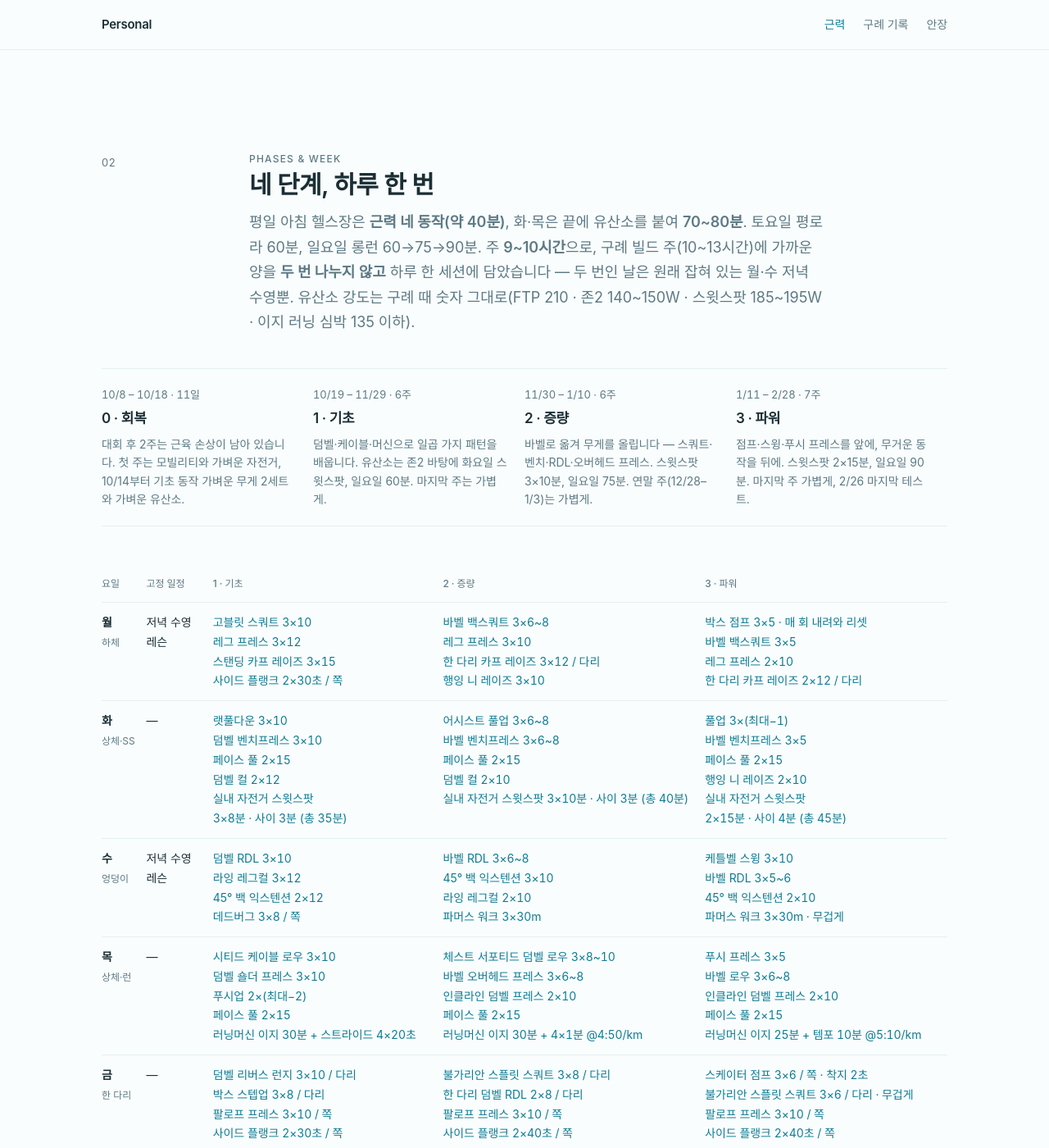
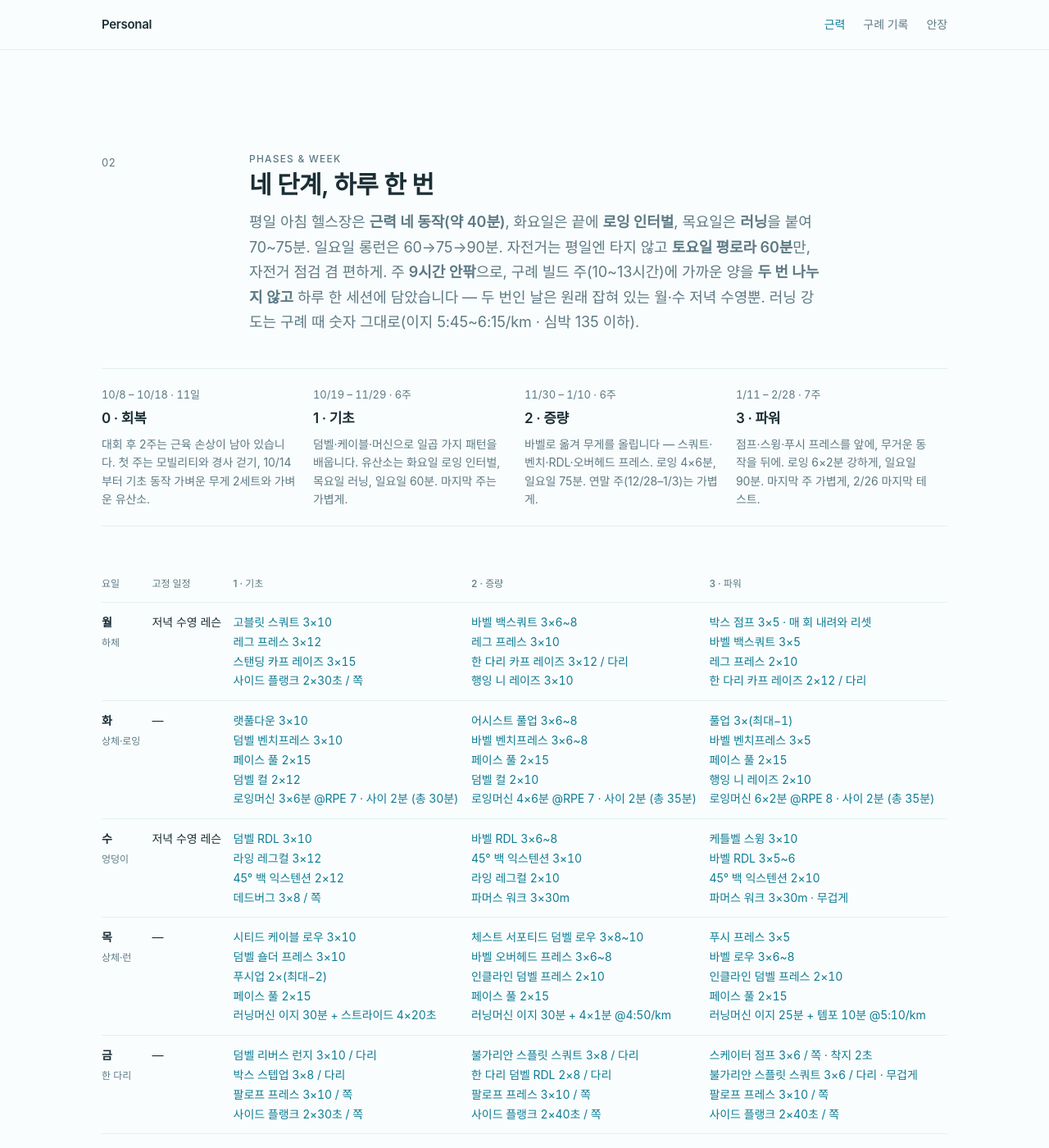
Before and after one commit to charach/legal-docs, a Jekyll site: the page personal/strength.html, which Jekyll copies as it is, in a window 1280 px wide and 1400 px high, scrolled down 2676 px. Shown: the whole window at 82% size. Built offline with Jekyll 4.4.1, drawn with Linux system fonts in a browser that asks for light colours; some web fonts are replaced; some of the changed text lies outside the part shown.

Commit message:
feat: drop weekday indoor bike from the strength calendar, swap Tuesday intervals to rowing, keep Saturday rollers easy
Co-Authored-By: Claude Opus 5.5 <noreply@anthropic.com>

```diff
--- a/personal/index.html
+++ b/personal/index.html
@@ -166,7 +166,7 @@
           <a class="row" href="strength.html" data-start="2026-10-08" data-goal="2027-02-28">
             <div>
               <div class="t">전신 근력, 하루 한 번</div>
-              <div class="d">아이언맨 다음 목표. 평일 아침 헬스장 근력 네 동작(화·목은 유산소까지) + 수영(월·수) · 평로라(토) · 롱런(일), 주 9~10시간. 한 번도 안 한 당기기·밀기부터 바벨·순간 힘까지 21주, 구례 기록에서 뽑은 우선순위.</div>
+              <div class="d">아이언맨 다음 목표. 평일 아침 헬스장 근력 네 동작(화 로잉·목 러닝까지) + 수영(월·수) · 평로라(토) · 롱런(일), 주 9시간 안팎. 한 번도 안 한 당기기·밀기부터 바벨·순간 힘까지 21주, 구례 기록에서 뽑은 우선순위.</div>
             </div>
             <div class="meta"><span class="dday tnum">—</span></div>
           </a>
--- a/personal/strength.html
+++ b/personal/strength.html
@@ -238,7 +238,7 @@
         <div>
           <span class="eyebrow">Phases & week</span>
           <h2>네 단계, 하루 한 번</h2>
-          <p class="lead">평일 아침 헬스장은 <b>근력 네 동작(약 40분)</b>, 화·목은 끝에 유산소를 붙여 <b>70~80분</b>. 토요일 평로라 60분, 일요일 롱런 60→75→90분. 주 <b>9~10시간</b>으로, 구례 빌드 주(10~13시간)에 가까운 양을 <b>두 번 나누지 않고</b> 하루 한 세션에 담았습니다 — 두 번인 날은 원래 잡혀 있는 월·수 저녁 수영뿐. 유산소 강도는 구례 때 숫자 그대로(FTP 210 · 존2 140~150W · 스윗스팟 185~195W · 이지 러닝 심박 135 이하).</p>
+          <p class="lead">평일 아침 헬스장은 <b>근력 네 동작(약 40분)</b>, 화요일은 끝에 <b>로잉 인터벌</b>, 목요일은 <b>러닝</b>을 붙여 70~75분. 일요일 롱런은 60→75→90분. 자전거는 평일엔 타지 않고 <b>토요일 평로라 60분</b>만, 자전거 점검 겸 편하게. 주 <b>9시간 안팎</b>으로, 구례 빌드 주(10~13시간)에 가까운 양을 <b>두 번 나누지 않고</b> 하루 한 세션에 담았습니다 — 두 번인 날은 원래 잡혀 있는 월·수 저녁 수영뿐. 러닝 강도는 구례 때 숫자 그대로(이지 5:45~6:15/km · 심박 135 이하).</p>
         </div>
       </div>
       <div class="sec-body">
@@ -302,7 +302,7 @@
           <li><b>적힌 것이 끝나면 그날은 성공.</b><span>더 하는 건 자유. 다만 다음 날 같은 부위가 아프면 그날은 「시간이 남으면」을 건너뜁니다. 헬스장을 못 간 날은 근력 앞 두 동작만이라도.</span></li>
           <li><b>관절이 찌르듯 아프면 그 동작은 뺀다.</b><span>근육이 뻐근한 건 괜찮습니다. 무릎·어깨·허리가 날카롭게 아프면 그날은 모빌리티로 바꾸고, 사흘 넘게 가면 병원.</span></li>
           <li><b>단백질은 체중 1kg당 1.6g.</b><span>82kg이면 하루 약 130g — 끼니마다 손바닥 한두 개 크기의 고기·생선·두부·계란. 운동보다 이게 먼저 막힙니다.</span></li>
-          <li><b>하드 유산소는 하체 다음 날 다리를 덜 쓰는 쪽으로.</b><span>스윗스팟은 월요일 하체 다음 날 자전거로, 목요일 러닝은 수요일 하체 다음이라 이지 위주. 강하게 달리는 건 일요일 마지막 10분뿐. 주말 다리를 위해 금요일 한 다리 운동은 무게를 아낀다.</span></li>
+          <li><b>평일엔 자전거를 타지 않는다.</b><span>강도 유산소는 화요일 로잉(월요일 하체 다음 날이라 달리기보다 다리 부담이 적다), 목요일 러닝의 짧은 빠른 구간, 일요일 마지막 10분. 자전거는 토요일 평로라뿐이고 편하게. 주말 다리를 위해 금요일 한 다리 운동은 무게를 아낀다.</span></li>
         </ul>
       </div>
     </div>
@@ -328,7 +328,7 @@
   /* ---------- 동작 ---------- */
   var EX = {
     mob:      { n:'모빌리티', g:'회복', how:'90/90 고관절 전환 1분씩 · 오픈북 흉추 회전 좌우 8회 · 종아리·햄스트링 스트레칭 좌우 1분. 숨 참지 않고 천천히.' },
-    ebike:    { n:'실내 자전거', g:'유산소', how:'헬스장 자전거로 대화가 되는 강도(존2). 회복 주에는 숨이 안 찰 만큼.' },
+    incwalk:  { n:'러닝머신 경사 걷기', g:'유산소', how:'경사 8~10%, 시속 5~5.5km. 숨이 조금 찰 정도로 걷는다. 손잡이는 잡지 않는다.' },
     goblet:   { n:'고블릿 스쿼트', g:'무릎', how:'덤벨 하나를 가슴 앞에 세로로 안고 앉는다. 팔꿈치가 무릎 안쪽을 스칠 만큼 깊게, 상체는 세운다. 스쿼트 자세를 배우는 동작.' },
     backsq:   { n:'바벨 백스쿼트', g:'무릎', how:'스쿼트 랙에서 바를 등 위쪽(승모근)에 얹고, 엉덩이를 뒤로 빼며 허벅지가 평행보다 조금 아래까지. 무릎은 발끝 방향, 발 전체로 민다. 안전바를 꼭 걸 것.' },
     legpress: { n:'레그 프레스', g:'무릎', how:'발을 발판 가운데 어깨너비로. 무릎이 가슴 쪽으로 90도보다 조금 더 올 때까지 내렸다 민다. 끝에서 무릎을 잠그지 않는다.' },
@@ -365,10 +365,10 @@
     hkr:      { n:'행잉 니 레이즈', g:'몸통', how:'바에 매달려 무릎을 가슴 쪽으로 끌어올리며 골반을 만다. 반동 없이, 내릴 때 천천히.' },
     sideplank:{ n:'사이드 플랭크', g:'몸통', how:'팔꿈치와 발 옆면으로 버틴다. 머리·골반·발이 일직선, 골반이 처지지 않게.' },
     deadbug:  { n:'데드버그', g:'몸통', how:'누워서 팔은 천장, 무릎은 90도로 든 채 반대 팔·다리를 천천히 뻗는다. 허리가 바닥에서 뜨지 않는 데까지만.' },
-    gymss:    { n:'실내 자전거 스윗스팟', g:'유산소', how:'헬스장 자전거나 로라. 숨이 차지만 몇 마디는 되는 강도(RPE 7) — 파워가 나오면 185~195W(FTP 210의 88~93%). 앞뒤 5분씩 가볍게.' },
+    rowerg:   { n:'로잉머신', g:'유산소', how:'다리로 밀고 → 몸을 젖히고 → 팔로 당기는 순서, 돌아올 때는 반대로. 저항(댐퍼) 4~5. 인터벌은 숨이 차지만 몇 마디는 되는 강도(RPE 7, 구례 때 스윗스팟 느낌), 강하게는 RPE 8. 앞뒤 5분씩 가볍게. 없으면 러닝머신 경사 걷기로 같은 시간.' },
     tread:    { n:'러닝머신', g:'유산소', how:'이지는 5:45~6:15/km · 심박 135 이하(구례 훈련 기준). 스트라이드는 20초 동안 빠르게, 숨이 돌아올 때까지 걷기. 경사 1%.' },
     swim:     { n:'수영 레슨', g:'고정', how:'정해진 레슨 그대로. 아침에 하체를 했으니 다리 킥은 무리하지 않아도 된다.' },
-    roller:   { n:'평로라', g:'고정', how:'존2는 NP 140~150W, 템포는 170~180W, 스윗스팟은 185~195W — 구례 훈련 때 FTP 210 기준 그대로. 케이던스 85~95.' },
+    roller:   { n:'평로라', g:'고정', how:'자전거 상태와 감각을 유지하는 용도. 존2(NP 140~150W) 편하게, 인터벌 없음. 타기 전에 타이어 공기압·체인·변속·브레이크를 한 번 점검.' },
     run:      { n:'달리기', g:'고정', how:'이지는 5:45~6:15/km · 심박 135 이하. 마무리 템포는 5:20/km 안팎. 구례 롱런(100~110분)에 가까워지게 단계마다 늘린다.' },
     walk:     { n:'걷기 · 조깅', g:'회복', how:'대회 1주 차라 걷기나 아주 느린 조깅. 다리가 무거우면 걷기만.' },
     test:     { n:'기준 테스트', g:'테스트', how:'몸 풀기 5분 후 04 기준 테스트 다섯 가지. 결과를 표에 적는다.' }
@@ -376,10 +376,10 @@
 
   /* ---------- 단계 ---------- */
   var PH = [
-    { id:'p0', from:'2026-10-08', to:'2026-10-18', name:'0 · 회복', s:'대회 후 2주는 근육 손상이 남아 있습니다. 첫 주는 모빌리티와 가벼운 자전거, 10/14부터 기초 동작 가벼운 무게 2세트와 가벼운 유산소.' },
-    { id:'p1', from:'2026-10-19', to:'2026-11-29', name:'1 · 기초', s:'덤벨·케이블·머신으로 일곱 가지 패턴을 배웁니다. 유산소는 존2 바탕에 화요일 스윗스팟, 일요일 60분. 마지막 주는 가볍게.' },
-    { id:'p2', from:'2026-11-30', to:'2027-01-10', name:'2 · 증량', s:'바벨로 옮겨 무게를 올립니다 — 스쿼트·벤치·RDL·오버헤드 프레스. 스윗스팟 3×10분, 일요일 75분. 연말 주(12/28–1/3)는 가볍게.' },
-    { id:'p3', from:'2027-01-11', to:'2027-02-28', name:'3 · 파워', s:'점프·스윙·푸시 프레스를 앞에, 무거운 동작을 뒤에. 스윗스팟 2×15분, 일요일 90분. 마지막 주 가볍게, 2/26 마지막 테스트.' }
+    { id:'p0', from:'2026-10-08', to:'2026-10-18', name:'0 · 회복', s:'대회 후 2주는 근육 손상이 남아 있습니다. 첫 주는 모빌리티와 경사 걷기, 10/14부터 기초 동작 가벼운 무게 2세트와 가벼운 유산소.' },
+    { id:'p1', from:'2026-10-19', to:'2026-11-29', name:'1 · 기초', s:'덤벨·케이블·머신으로 일곱 가지 패턴을 배웁니다. 유산소는 화요일 로잉 인터벌, 목요일 러닝, 일요일 60분. 마지막 주는 가볍게.' },
+    { id:'p2', from:'2026-11-30', to:'2027-01-10', name:'2 · 증량', s:'바벨로 옮겨 무게를 올립니다 — 스쿼트·벤치·RDL·오버헤드 프레스. 로잉 4×6분, 일요일 75분. 연말 주(12/28–1/3)는 가볍게.' },
+    { id:'p3', from:'2027-01-11', to:'2027-02-28', name:'3 · 파워', s:'점프·스윙·푸시 프레스를 앞에, 무거운 동작을 뒤에. 로잉 6×2분 강하게, 일요일 90분. 마지막 주 가볍게, 2/26 마지막 테스트.' }
   ];
   var LIGHT = [['2026-11-23','2026-11-29'],['2026-12-28','2027-01-03'],['2027-02-22','2027-02-28']];
   var TESTS = ['2026-10-19','2026-11-30','2027-01-11','2027-02-26'];
@@ -387,11 +387,11 @@
   /* 요일: [주제, 이유, 달력 라벨] */
   var THEME = {
     1:['하체 · 무릎', '런 후반 감속 — 착지를 받는 허벅지 앞·종아리. 저녁 수영은 상체라 겹치지 않는다', '하체'],
-    2:['상체 + 스윗스팟', '당기기·밀기는 지금까지 0회. 자전거 강도는 구례 때 화요일 그대로', '상체·SS'],
+    2:['상체 + 로잉', '당기기·밀기는 지금까지 0회. 강도 유산소는 로잉으로 — 월요일 하체 다음 날이라 달리기보다 다리 부담이 적다', '상체·로잉'],
     3:['엉덩이 · 허벅지 뒤', '8월 80km 햄스트링 경련, 바이크 후반 감속. 저녁 수영과 안 겹친다', '엉덩이'],
     4:['상체 + 이지 러닝', '화요일과 다른 각도로 당기고 민다. 러닝은 전날 하체라 쉽게', '상체·런'],
     5:['한 다리 · 몸통', '달리기는 한 다리 운동의 연속. 주말 로라·롱런을 위해 무게는 적당히', '한 다리'],
-    6:['평로라', '바이크 감각과 지구력 유지 — 오후는 자율', '로라'],
+    6:['평로라', '자전거 상태 점검 겸 가볍게 — 오후는 자율', '로라'],
     0:['롱런', '구례 롱런에 가깝게 — 단계마다 15분씩 늘린다', '롱런']
   };
   var FIXED = { 1:[['swim','레슨','저녁']], 3:[['swim','레슨','저녁']] };
@@ -399,35 +399,35 @@
   /* 요일별: s 근력(아침 헬스장), c 유산소 [동작, 처방, 시간대, 분], more */
   var WEEK = {
     p1: {
-      1:{ s:[['goblet','3×10'],['legpress','3×12'],['calf','3×15'],['sideplank','2×30초 / 쪽']], c:[], more:'실내 자전거 10분 쿨다운' },
-      2:{ s:[['latpd','3×10'],['dbbench','3×10'],['facepull','2×15'],['dbcurl','2×12']], c:[['gymss','3×8분 · 사이 3분 (총 35분)',GYM,35]], more:'트라이셉스 푸시다운 2×12' },
-      3:{ s:[['rdl_db','3×10'],['legcurl','3×12'],['backext','2×12'],['deadbug','3×8 / 쪽']], c:[], more:'실내 자전거 10분 쿨다운' },
+      1:{ s:[['goblet','3×10'],['legpress','3×12'],['calf','3×15'],['sideplank','2×30초 / 쪽']], c:[], more:'러닝머신 경사 걷기 10분' },
+      2:{ s:[['latpd','3×10'],['dbbench','3×10'],['facepull','2×15'],['dbcurl','2×12']], c:[['rowerg','3×6분 @RPE 7 · 사이 2분 (총 30분)',GYM,30]], more:'트라이셉스 푸시다운 2×12' },
+      3:{ s:[['rdl_db','3×10'],['legcurl','3×12'],['backext','2×12'],['deadbug','3×8 / 쪽']], c:[], more:'러닝머신 경사 걷기 10분' },
       4:{ s:[['cablerow','3×10'],['dbohp','3×10'],['pushup','2×(최대−2)'],['facepull','2×15']], c:[['tread','이지 30분 + 스트라이드 4×20초',GYM,30]], more:'이지 러닝을 40분까지' },
       5:{ s:[['dblunge','3×10 / 다리'],['stepup','3×8 / 다리'],['pallof','3×10 / 쪽'],['sideplank','2×30초 / 쪽']], c:[], more:'모빌리티 8분' },
       6:{ s:[], c:[['roller','존2 60분 · NP 140~150W','오전',60]], more:'오후는 자율 — 하고 싶은 운동' },
       0:{ s:[], c:[['run','이지 60분','',60]], more:'모빌리티 8분' }
     },
     p2: {
-      1:{ s:[['backsq','3×6~8'],['legpress','3×10'],['calf1','3×12 / 다리'],['hkr','3×10']], c:[], more:'실내 자전거 10분 쿨다운' },
-      2:{ s:[['apull','3×6~8'],['bench','3×6~8'],['facepull','2×15'],['dbcurl','2×10']], c:[['gymss','3×10분 · 사이 3분 (총 40분)',GYM,40]], more:'트라이셉스 푸시다운 2×10' },
-      3:{ s:[['rdl','3×6~8'],['backext','3×10'],['legcurl','2×10'],['farmer','3×30m']], c:[], more:'실내 자전거 10분 쿨다운' },
+      1:{ s:[['backsq','3×6~8'],['legpress','3×10'],['calf1','3×12 / 다리'],['hkr','3×10']], c:[], more:'러닝머신 경사 걷기 10분' },
+      2:{ s:[['apull','3×6~8'],['bench','3×6~8'],['facepull','2×15'],['dbcurl','2×10']], c:[['rowerg','4×6분 @RPE 7 · 사이 2분 (총 35분)',GYM,35]], more:'트라이셉스 푸시다운 2×10' },
+      3:{ s:[['rdl','3×6~8'],['backext','3×10'],['legcurl','2×10'],['farmer','3×30m']], c:[], more:'러닝머신 경사 걷기 10분' },
       4:{ s:[['csrow','3×8~10'],['ohp','3×6~8'],['incdb','2×10'],['facepull','2×15']], c:[['tread','이지 30분 + 4×1분 @4:50/km',GYM,35]], more:'이지 러닝을 45분까지' },
       5:{ s:[['bss','3×8 / 다리'],['sl_rdl','2×8 / 다리'],['pallof','3×10 / 쪽'],['sideplank','2×40초 / 쪽']], c:[], more:'모빌리티 8분' },
-      6:{ s:[], c:[['roller','존2 60분 · 중간에 고케이던스 5×1분 110rpm','오전',60]], more:'오후는 자율 — 하고 싶은 운동' },
+      6:{ s:[], c:[['roller','존2 60분 · 편하게','오전',60]], more:'오후는 자율 — 하고 싶은 운동' },
       0:{ s:[], c:[['run','이지 75분 · 마지막 10분 5:20/km','',75]], more:'모빌리티 8분' }
     },
     p3: {
-      1:{ s:[['boxjump','3×5 · 매 회 내려와 리셋'],['backsq','3×5'],['legpress','2×10'],['calf1','2×12 / 다리']], c:[], more:'실내 자전거 10분 쿨다운' },
-      2:{ s:[['pullup','3×(최대−1)'],['bench','3×5'],['facepull','2×15'],['hkr','2×10']], c:[['gymss','2×15분 · 사이 4분 (총 45분)',GYM,45]], more:'덤벨 컬 2×10' },
-      3:{ s:[['kbswing','3×10'],['rdl','3×5~6'],['backext','2×10'],['farmer','3×30m · 무겁게']], c:[], more:'실내 자전거 10분 쿨다운' },
+      1:{ s:[['boxjump','3×5 · 매 회 내려와 리셋'],['backsq','3×5'],['legpress','2×10'],['calf1','2×12 / 다리']], c:[], more:'러닝머신 경사 걷기 10분' },
+      2:{ s:[['pullup','3×(최대−1)'],['bench','3×5'],['facepull','2×15'],['hkr','2×10']], c:[['rowerg','6×2분 @RPE 8 · 사이 2분 (총 35분)',GYM,35]], more:'덤벨 컬 2×10' },
+      3:{ s:[['kbswing','3×10'],['rdl','3×5~6'],['backext','2×10'],['farmer','3×30m · 무겁게']], c:[], more:'러닝머신 경사 걷기 10분' },
       4:{ s:[['pushpress','3×5'],['bbrow','3×6~8'],['incdb','2×10'],['facepull','2×15']], c:[['tread','이지 25분 + 템포 10분 @5:10/km',GYM,35]], more:'이지 러닝 10분 더' },
       5:{ s:[['skater','3×6 / 쪽 · 착지 2초'],['bss','3×6 / 다리 · 무겁게'],['pallof','3×10 / 쪽'],['sideplank','2×40초 / 쪽']], c:[], more:'모빌리티 8분' },
-      6:{ s:[], c:[['roller','존2 45분 + 템포 15분 @170~180W','오전',60]], more:'오후는 자율 — 하고 싶은 운동' },
+      6:{ s:[], c:[['roller','존2 60분 · 편하게','오전',60]], more:'오후는 자율 — 하고 싶은 운동' },
       0:{ s:[], c:[['run','이지 90분 · 마지막 10분 5:20/km','',90]], more:'모빌리티 8분' }
     }
   };
   /* 가볍게 주의 유산소 */
-  var LIGHTC = { 2:['ebike','존2 25분',25], 4:['tread','이지 25분',25], 6:['roller','존2 45분',45], 0:['run','이지 45분',45] };
+  var LIGHTC = { 2:['rowerg','이지 20분',20], 4:['tread','이지 25분',25], 6:['roller','존2 45분',45], 0:['run','이지 45분',45] };
 
   /* ---------- 날짜 ---------- */
   function iso(d){ return d.getFullYear()+'-'+String(d.getMonth()+1).padStart(2,'0')+'-'+String(d.getDate()).padStart(2,'0'); }
```
Also changed, not shown: other parts of personal/strength.html (+2 -2 lines), personal/README.md (+1 -1 lines).
